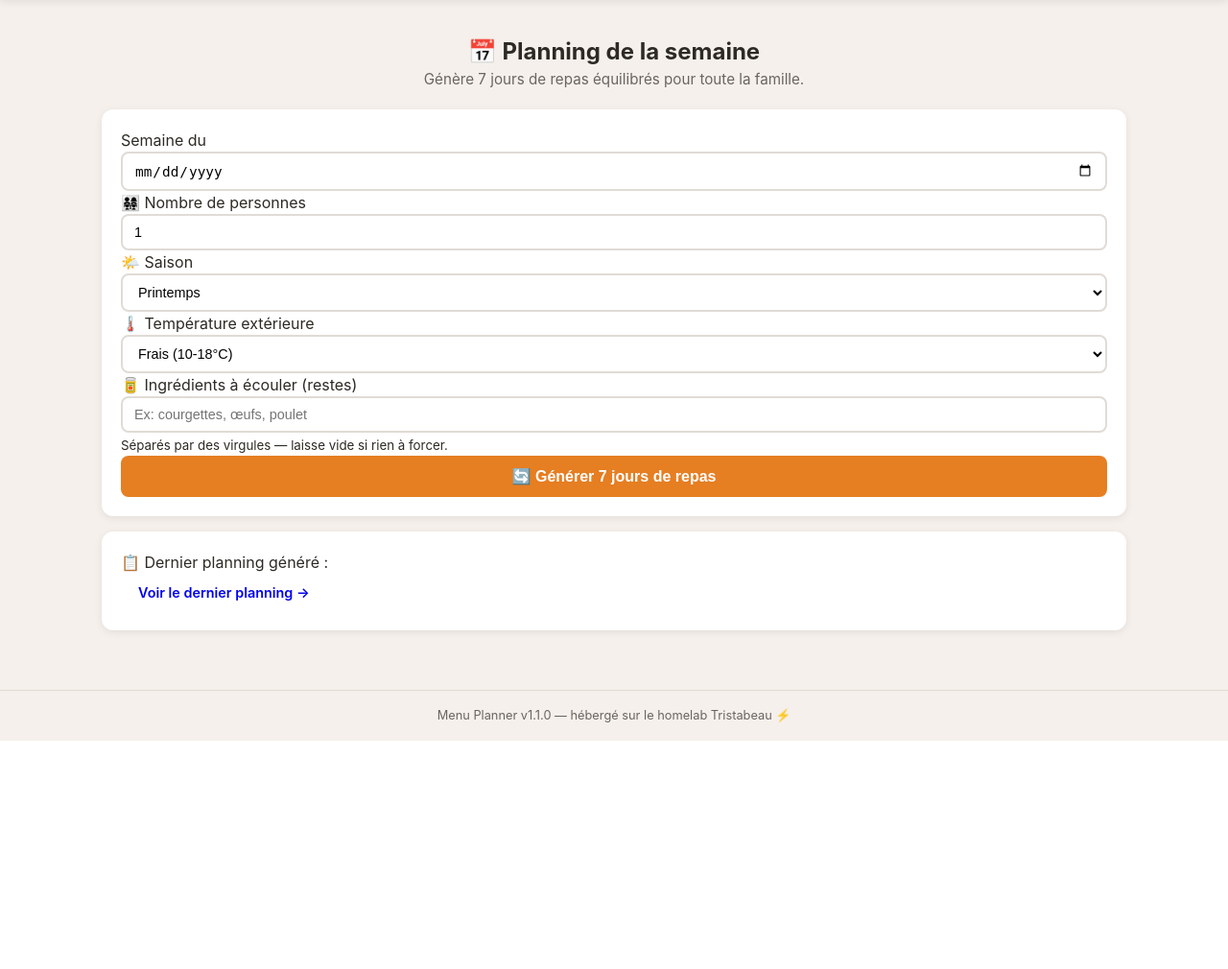
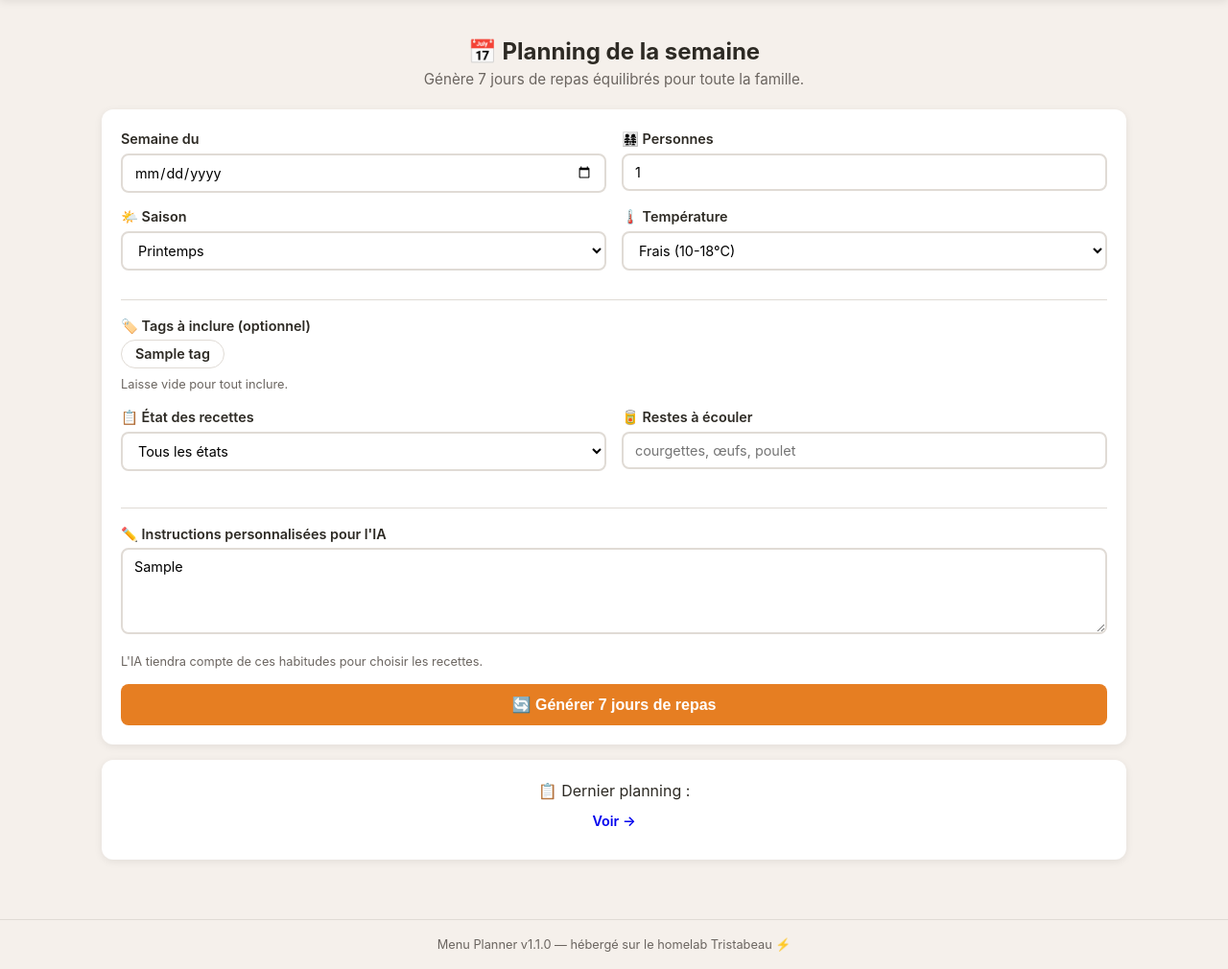
Before and after one commit to LapassetAlexis/RecetteApp, a FastAPI app: template app/templates/index.html in a window 1280 px wide. Shown: the part 55-1065 px from the top of the page at 96% size. Before the commit the page ends 827 px from the top, so only its background shows below. Run offline with FastAPI, Linux system fonts and the light colour scheme; the template is opened without the code that fills it: most values are stand-ins (such as "Sample title", 1, 10 or a date in 2020); some libraries are stand-ins or nearby versions.

Commit message:
v1.7.0 : filtres tags/état, prompt customisable, UI propre

```diff
--- a/app/llm_client.py
+++ b/app/llm_client.py
@@ -189,6 +189,7 @@ class LLMClient:
         nb_personnes: int,
         ingredients_force: str,
         recettes_exclues: list[str],
+        custom_prompt: str = "",
     ) -> list[dict[str, Any]]:
         recettes_str = json.dumps(
             [
@@ -211,6 +212,9 @@ CONTEXTE :
 
 BASE DE RECETTES DISPONIBLE :
 {recettes_str}
+
+CONSIGNES SPÉCIFIQUES DE LA FAMILLE :
+{custom_prompt or "Aucune consigne particulière."}
 
 Choisis exactement 14 recettes (7 jours × 2 repas). Équilibre les repas sur la semaine."""
 
--- a/app/main.py
+++ b/app/main.py
@@ -197,6 +197,9 @@ async def generer(
     temperature: str = Form(""),
     nb_personnes: int = Form(4),
     ingredients_force: str = Form(""),
+    tags: list[str] = Form([]),
+    etat: str = Form(""),
+    custom_prompt: str = Form(""),
 ):
     """Génère un planning via le LLM et sauvegarde."""
     try:
@@ -214,10 +217,19 @@ async def generer(
                     "error": "Aucune recette trouvée dans Notion. Ajoutez-en d'abord !",
                     "repas_options": REPAS_OPTIONS,
                     "tag_options": TAG_OPTIONS,
+                    "custom_prompt": custom_prompt,
                 },
             )
 
-        # 2. Récupérer les recettes récemment utilisées (éviter répétitions)
+        # 2. Filtrer par tags si sélectionnés
+        if tags and tags[0]:  # tags non vide
+            recettes = [r for r in recettes if any(t in r["tags"] for t in tags)]
+
+        # 3. Filtrer par état si sélectionné
+        if etat:
+            recettes = [r for r in recettes if r["etat"] == etat]
+
+        # 4. Récupérer les recettes récemment utilisées (éviter répétitions)
         exclues = await db.get_recent_recipe_names(weeks=4)
         logger.info(f"{len(recettes)} recettes dispo, {len(exclues)} exclues")
 
@@ -240,6 +252,7 @@ async def generer(
             nb_personnes=nb_personnes,
             ingredients_force=ingredients_force,
             recettes_exclues=list(exclues),
+            custom_prompt=custom_prompt,
         )
 
         # 4. Pour chaque plat sélectionné, extraire les ingrédients
@@ -333,6 +346,7 @@ async def generer(
                 "error": f"Erreur : {str(e)}",
                 "repas_options": REPAS_OPTIONS,
                 "tag_options": TAG_OPTIONS,
+                "custom_prompt": custom_prompt,
             },
         )
 
--- a/app/static/style.css
+++ b/app/static/style.css
@@ -29,8 +29,9 @@ body { font-family: -apple-system,BlinkMacSystemFont,'Segoe UI',sans-serif; back
 .form-g small { display:block; color:var(--t2); font-size:0.8rem; margin-top:3px; }
 .form-r { display:flex; gap:16px; }
 .form-r .form-g { flex:1; }
-input, select { width:100%; padding:9px 12px; border:2px solid var(--bo); border-radius:8px; font-size:0.9rem; background:var(--surface); }
-input:focus, select:focus { outline:none; border-color:var(--pr); }
+input, select, textarea { width:100%; padding:9px 12px; border:2px solid var(--bo); border-radius:8px; font-size:0.9rem; background:var(--surface); font-family:inherit; }
+input:focus, select:focus, textarea:focus { outline:none; border-color:var(--pr); }
+textarea { resize:vertical; }
 
 /* ── Btn ─────────────────────────────────────── */
 .btn { display:inline-block; padding:9px 18px; border:none; border-radius:8px; font-weight:600; font-size:0.9rem; cursor:pointer; text-decoration:none; transition:all 0.2s; }
@@ -40,6 +41,11 @@ input:focus, select:focus { outline:none; border-color:var(--pr); }
 .btn-ghost { background:none; border:1px solid var(--bo); color:var(--text); }
 .btn-ghost:hover { background:var(--bg); }
 .btn-lg { padding:12px 24px; font-size:1rem; width:100%; }
+.tgl { display:inline-flex; align-items:center; gap:3px; cursor:pointer; padding:3px 8px; border-radius:16px; border:1px solid var(--bo); font-size:0.8rem; transition:all 0.15s; }
+.tgl:hover { border-color:var(--pr); }
+.tgl input { display:none; }
+.tgl input:checked+span { background:var(--pr); color:#fff; border-radius:16px; }
+.tgl span { padding:2px 6px; border-radius:16px; }
 
 /* ── Alerts ──────────────────────────────────── */
 .alert { padding:12px 16px; border-radius:8px; margin-bottom:16px; font-weight:500; font-size:0.9rem; }
--- a/app/templates/index.html
+++ b/app/templates/index.html
@@ -10,20 +10,19 @@
 <div class="alert alert-error">{{ error }}</div>
 {% endif %}
 
-<form method="POST" action="/generer" class="card form-planning" id="planning-form">
-    <div class="form-row">
-        <div class="form-group">
+<form method="POST" action="/generer" class="card" id="pf">
+    <div class="form-r">
+        <div class="form-g">
             <label for="week_start">Semaine du</label>
             <input type="date" id="week_start" name="week_start" value="{{ week_start }}" required>
         </div>
-        <div class="form-group">
-            <label for="nb_personnes">👨‍👩‍👧‍👧 Nombre de personnes</label>
+        <div class="form-g">
+            <label for="nb_personnes">👨‍👩‍👧‍👧 Personnes</label>
             <input type="number" id="nb_personnes" name="nb_personnes" value="{{ nb_personnes }}" min="1" max="20" required>
         </div>
     </div>
-
-    <div class="form-row">
-        <div class="form-group">
+    <div class="form-r">
+        <div class="form-g">
             <label for="saison">🌤️ Saison</label>
             <select id="saison" name="saison">
                 <option value="Printemps" {% if saison_default == "Printemps" %}selected{% endif %}>Printemps</option>
@@ -32,8 +31,8 @@
                 <option value="Hiver" {% if saison_default == "Hiver" %}selected{% endif %}>Hiver</option>
             </select>
         </div>
-        <div class="form-group">
-            <label for="temperature">🌡️ Température extérieure</label>
+        <div class="form-g">
+            <label for="temperature">🌡️ Température</label>
             <select id="temperature" name="temperature">
                 <option value="Froid (< 10°C)">Froid (&lt; 10°C)</option>
                 <option value="Frais (10-18°C)" selected>Frais (10-18°C)</option>
@@ -44,39 +43,70 @@
         </div>
     </div>
 
-    <div class="form-group">
-        <label for="ingredients_force">🥫 Ingrédients à écouler (restes)</label>
-        <input type="text" id="ingredients_force" name="ingredients_force" placeholder="Ex: courgettes, œufs, poulet" class="input-wide">
-        <small>Séparés par des virgules — laisse vide si rien à forcer.</small>
+    <hr style="border:none;border-top:1px solid var(--bo);margin:16px 0;">
+
+    <div class="form-g">
+        <label>🏷️ Tags à inclure (optionnel)</label>
+        <div style="display:flex;flex-wrap:wrap;gap:4px;">
+            {% for tag in tag_options %}
+            <label class="tgl"><input type="checkbox" name="tags" value="{{ tag }}"><span>{{ tag }}</span></label>
+            {% endfor %}
+        </div>
+        <small>Laisse vide pour tout inclure.</small>
     </div>
 
-    <button type="submit" class="btn btn-primary btn-lg" id="btn-generer">
+    <div class="form-r">
+        <div class="form-g">
+            <label for="etat">📋 État des recettes</label>
+            <select id="etat" name="etat">
+                <option value="">Tous les états</option>
+                <option value="À essayer">À essayer</option>
+                <option value="Réussie">Réussie</option>
+                <option value="Testée">Testée</option>
+                <option value="Prochaine recette">Prochaine recette</option>
+            </select>
+        </div>
+        <div class="form-g">
+            <label for="ingredients_force">🥫 Restes à écouler</label>
+            <input type="text" id="ingredients_force" name="ingredients_force" placeholder="courgettes, œufs, poulet" class="inp">
+        </div>
+    </div>
+
+    <hr style="border:none;border-top:1px solid var(--bo);margin:16px 0;">
+
+    <div class="form-g">
+        <label for="custom_prompt">✏️ Instructions personnalisées pour l'IA</label>
+        <textarea id="custom_prompt" name="custom_prompt" rows="4" class="inp" placeholder="Ex: le soir on mange léger, cuisiner pour 2 midis dans la semaine, un soir par semaine restes...">{{ custom_prompt or "" }}</textarea>
+        <small>L'IA tiendra compte de ces habitudes pour choisir les recettes.</small>
+    </div>
+
+    <button type="submit" class="btn btn-primary btn-lg" id="btn-g">
         🔄 Générer 7 jours de repas
     </button>
 </form>
 
-<!-- Overlay de chargement -->
-<div id="loading-overlay" class="loading-overlay" style="display:none;">
+<!-- Loading -->
+<div id="load" class="loading-overlay" style="display:none">
     <div class="loading-box">
         <div class="spinner-big"></div>
         <h2>🍳 Génération en cours...</h2>
-        <p>Le chef élabore votre menu avec les recettes disponibles.</p>
-        <p class="loading-tip">(Avec Groq : 10-30 secondes ⚡ — Ollama : 2-3 min 🐢)</p>
+        <p>Le chef élabore votre menu.</p>
+        <p class="loading-tip">Groq ⚡ 10-30s · Ollama 🐢 2-3min</p>
     </div>
 </div>
 
 {% if planning_id %}
-<div class="card text-center">
-    <p>📋 Dernier planning généré :</p>
-    <a href="/planning/{{ planning_id }}" class="btn btn-secondary">Voir le dernier planning →</a>
+<div class="card" style="text-align:center">
+    <p>📋 Dernier planning :</p>
+    <a href="/planning/{{ planning_id }}" class="btn btn-secondary">Voir →</a>
 </div>
 {% endif %}
 
 <script>
-document.getElementById('planning-form').addEventListener('submit', function() {
-    document.getElementById('loading-overlay').style.display = 'flex';
-    document.getElementById('btn-generer').disabled = true;
-    document.getElementById('btn-generer').innerHTML = '⏳ Génération en cours...';
+document.getElementById('pf').addEventListener('submit', function() {
+    document.getElementById('load').style.display='flex';
+    document.getElementById('btn-g').disabled=true;
+    document.getElementById('btn-g').textContent='⏳ Génération...';
 });
 </script>
 {% endblock %}
```
